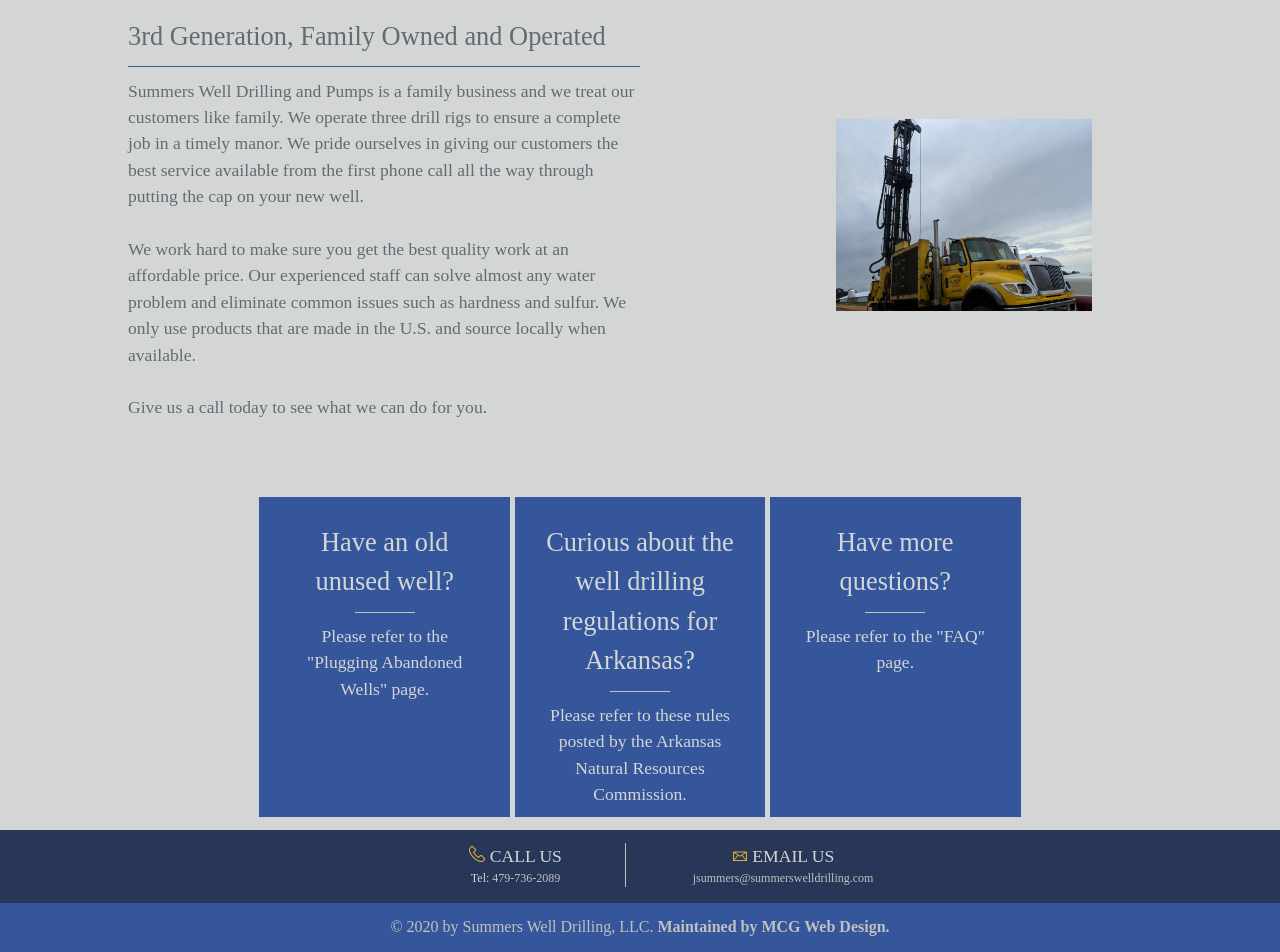
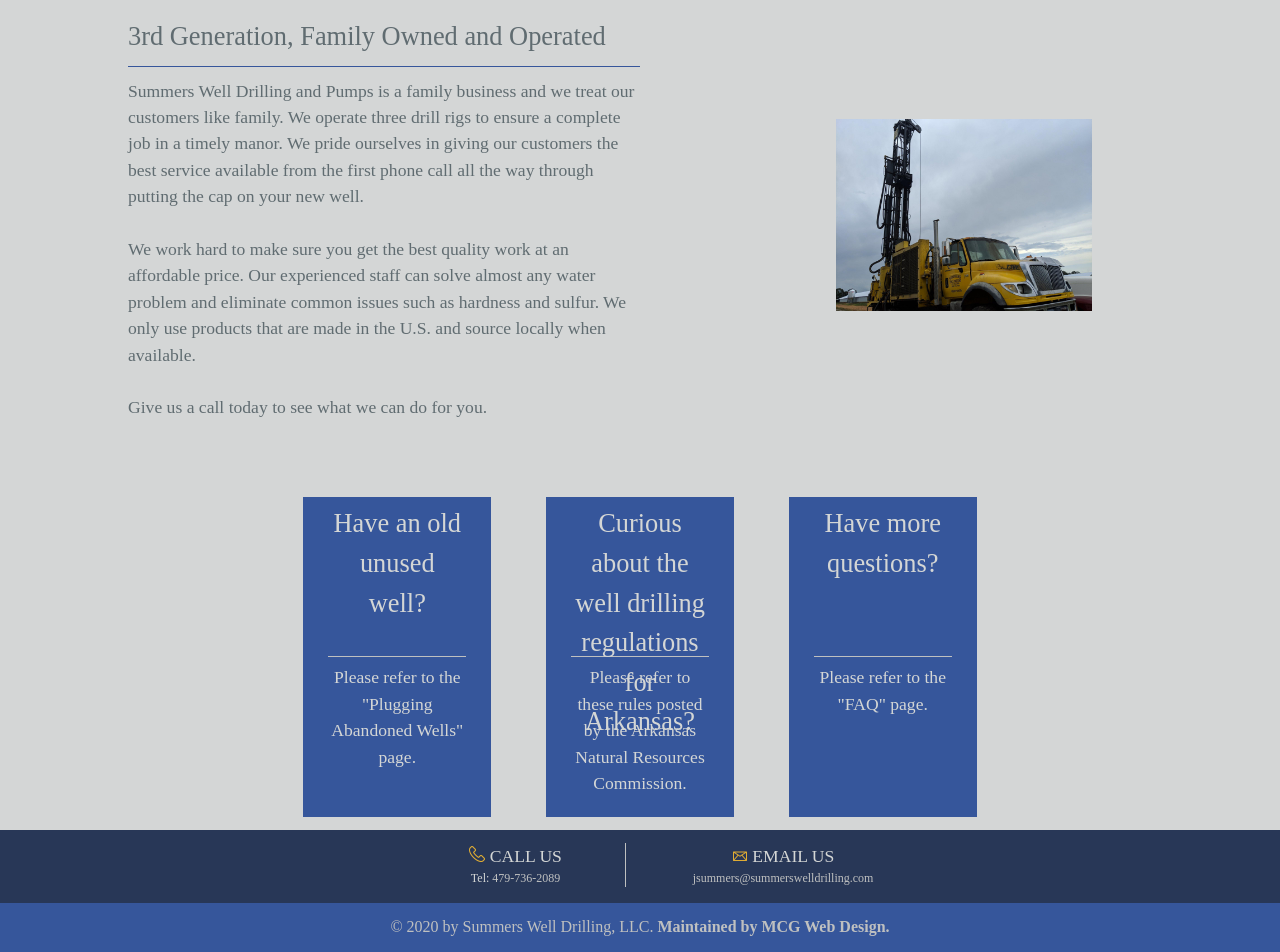
Before and after one commit to jamess999888/SummersDrilling, a Jekyll site: the page built from index.md, in a window 1280 px wide. Shown: the part 804-1756 px from the top of the page. Built offline with Jekyll 4.4.1, drawn with Linux system fonts in a browser that asks for light colours; our own code applies the rules of GitHub Pages for plain Markdown files.

Commit message:
fixing styling for bottom link boxes

```diff
--- a/css/style.css
+++ b/css/style.css
@@ -632,10 +632,6 @@ a:hover {
     word-wrap: break-word
 }
 
-.main-content :first-child {
-    margin-top: 0
-}
-
 @media screen and (min-width: 64em) {
     .main-content {
         margin: 0 auto;
@@ -1203,29 +1199,21 @@ ul.topnav li.right {
 .bottom-block-link {
     background-color: #36569B;
     display: inline-block;
-    padding: 2% 2% 0 2%;
-    width: 20%;
+    padding: 0 2% 0 2%;
+    width: 15%;
     height: 20rem;
     vertical-align: middle;
+    margin: 0 2%;
 }
 
 .bottom-block-link-content {
     margin-top: 5%;
 }
 
-.bottom-block-link-header:after {
-    content: "";
-    /* This is necessary for the pseudo element to work. */
-    display: block;
-    /* This will put the pseudo element on its own line. */
-    margin: 0 auto;
-    /* This will center the border. */
-    width: 30%;
-    /* Change this to whatever width you want. */
+.bottom-block-link-header {
+    height: 10rem;
     padding-top: 5%;
-    /* This creates some space between the element and the border. */
-    border-bottom: 1px solid #BFC0C0;
-    /* This creates the border. Replace black with whatever color you want. */
+    border-bottom: 1px solid #BFC0C0
 }
 
 
@@ -1302,4 +1290,7 @@ ul.topnav li.right {
         border-bottom: 1px solid #BFC0C0;
         /* This creates the border. Replace black with whatever color you want. */
     }
+    .bottom-block-link {
+        display: block;
+    }
 }
```
